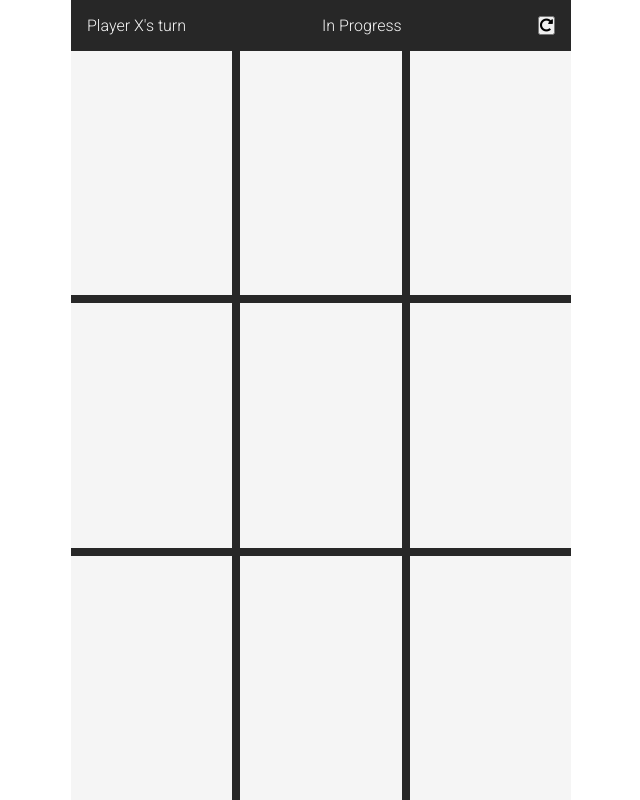
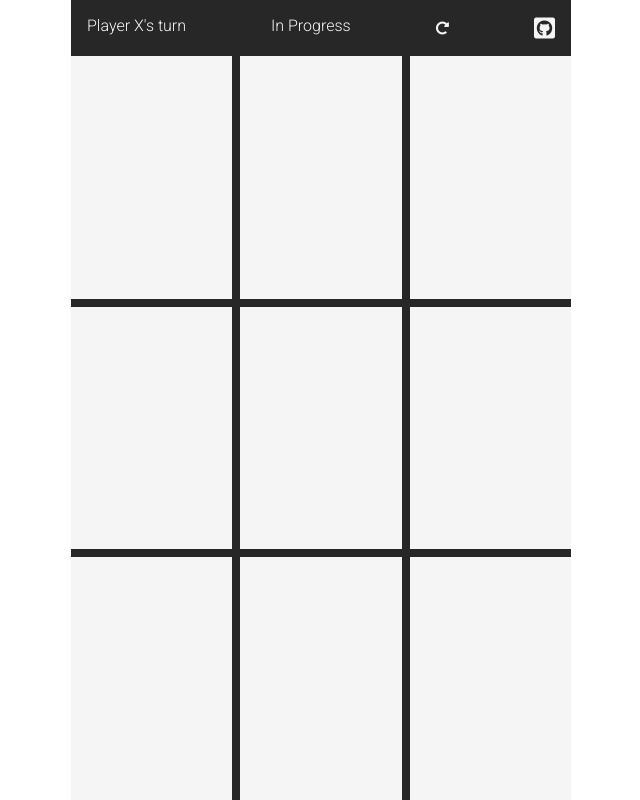
Before and after one commit to ianbrdeguzman/tictactoe, a plain HTML site: page index.html in a window 1280 px wide. Shown: the whole page, without its empty margins (319-959 px from the left). Drawn offline with Linux system fonts and the light colour scheme.

Commit message:
added link to github

```diff
--- a/js/GameUI.js
+++ b/js/GameUI.js
@@ -4,14 +4,17 @@ class GameUI {
         this.root.innerHTML = `
         		<header>
             		    <div class="player-turn">
-                		Player X's turn
+                		    Player X's turn
             		    </div>
             		    <div class="game-status">
-                		In Progress
+                		    In Progress
             		    </div>
             		    <button class="restart">
-                		<i class="fas fa-redo-alt"></i>
+                		    <i class="fas fa-redo-alt"></i>
             		    </button>
+                        <button>
+                            <a href="https://github.com/ianbrdeguzman/tictactoe"><i class="fab fa-github-square"></i></a>
+                        </button>
         		</header>
         		<div class='board'>
             		    <div class="board-tile" data-index="0"></div>
@@ -51,7 +54,7 @@ class GameUI {
     updateStatus(game) {
         let status = `In Progress`;
         if (game.findWinningCombination()) {
-            status = `${game.player} is the Winner`;
+            status = `${game.player} is the Winner!`;
         } else if (!game.isInProgress()) {
             status = `It's a tie!`;
         }
--- a/style.css
+++ b/style.css
@@ -28,6 +28,16 @@ body {
     display: flex;
     justify-content: space-between;
 }
+#app header button {
+    cursor: pointer;
+    color: #f5f5f5;
+    border: none;
+    background-color: transparent;
+}
+#app header button a i {
+    color: #f5f5f5;
+    font-size: 1.5rem;
+}
 .board {
     flex-grow: 1;
     background: #272727;
```
